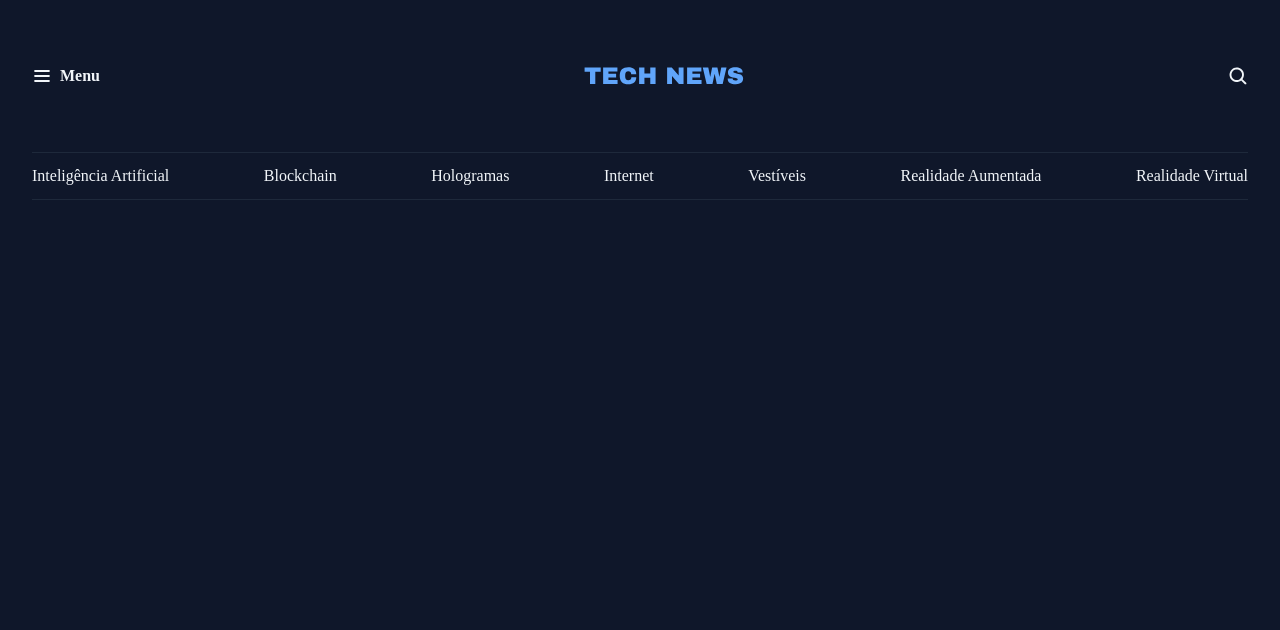
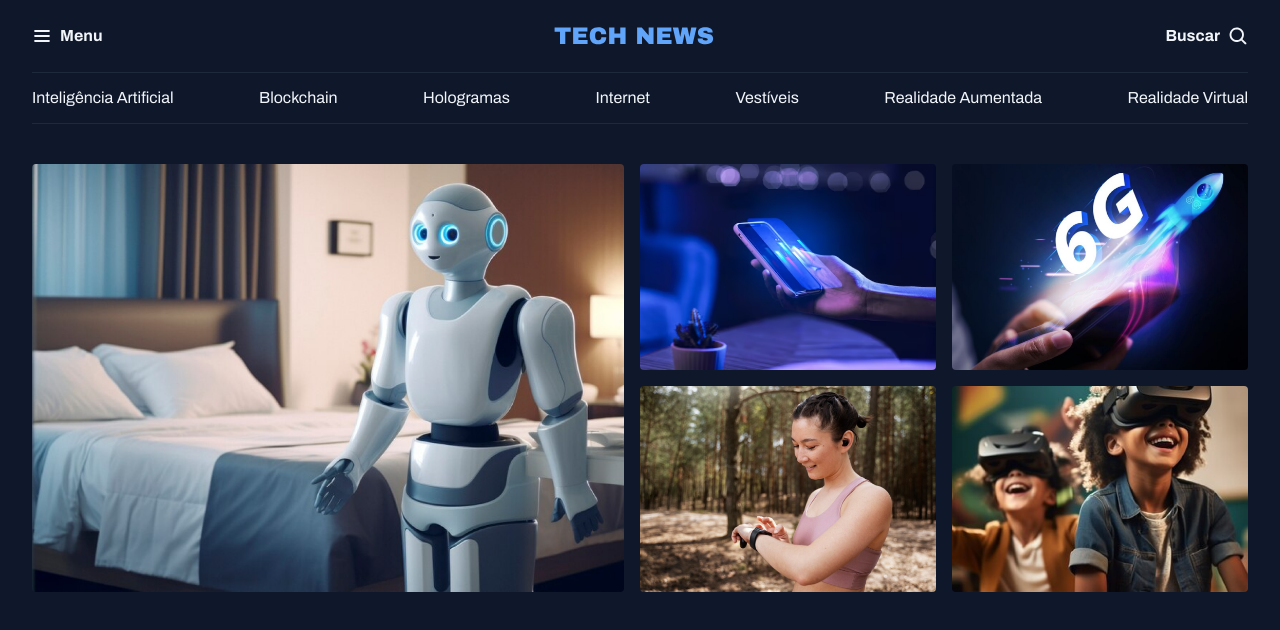
Before and after one commit to vc2024j10/Full-Stack-Projeto-portal-de-not-cias, a plain HTML site: page index.html in a window 1280 px wide. Drawn offline with Linux system fonts and the light colour scheme.

Commit message:
Estruturando a seção destaques

```diff
--- a/index.html
+++ b/index.html
@@ -15,18 +15,20 @@
   <header class="container">
     <nav id="primary" class="grid grid-flow-col">
       <div>
-                <img src="assets/icons/List.svg" alt="Ícone do menu">
+        <img src="./assets/icons/List.svg" alt="Ícone de menu">
         <strong>Menu</strong>
       </div>
 
       <div>
-                <img src="assets/Logo.svg" alt="TechNews">
+        <img src="./assets/Logo.svg" alt="TechNews logo">
       </div>
 
       <div>
-                <img src="assets/icons/MagnifyingGlass.svg" alt="ícone de lupa para pesquisa">
+        <strong>Buscar</strong>
+        <img src="./assets/icons/MagnifyingGlass.svg" alt="Ícone de lupa para pesquisa">
       </div>
     </nav>
+
     <nav id="secondary" class="grid grid-flow-col">
       <a href="#">Inteligência Artificial</a>
       <a href="#">Blockchain</a>
@@ -37,5 +39,21 @@
       <a href="#">Realidade Virtual</a>
     </nav>
   </header>
+
+  <main class="grid container">
+    <section id="featured" class="grid grid-flow-col gap-16">
+      <div>
+        <img src="assets/images/Image 01.png" alt="Imagem de um robô">
+      </div>
+
+      <div class="grid grid-cols-2 gap-16">
+        <img src="assets/images/Image 02.png" alt="">
+        <img src="assets/images/Image 03.png" alt="">
+        <img src="assets/images/Image 04.png" alt="">
+        <img src="assets/images/Image 05.png" alt="">
+      </div>
+    </section>
+
+  </main>
 </body>
 </html>
--- a/styles/global.css
+++ b/styles/global.css
@@ -12,7 +12,7 @@
   --text-color-primary: #f1f5f9;
   --text-color-secondary: #CBD5E1;
 
-    --font-family: 'archivo', sans-serif;
+  --font-family: 'Archivo', sans-serif;
   --h1: 800 24px/135% var(--font-family);
   --h2: 800 16px/140% var(--font-family);
   --h3: 800 14px/140% var(--font-family);
@@ -22,7 +22,7 @@
 }
 
 body {
-    font: var(--text-color-primary);
+  font: var(--text);
   color: var(--text-color-primary);
   background-color: var(--bg-color);
 }
@@ -40,47 +40,16 @@ h1, h2, h3 {
   font: inherit;
 }
 
+img {
+  max-width: 100%;
+}
+
 .container {
   max-width: 1280px;
   padding-inline: 32px;
   margin-inline: auto;
 }
 
-/* utility-first */
-.grid {
-    display: grid;
+main {
+  margin: 40px;
 }
-
-.grid-flow-col {
-    grid-auto-flow: column;
-}
-
-/* estilizando o header  */
-/* ocorre algum erro ao criar o arquivo e importar buscar solução depois */
-
-#primary {
-    padding-block: 60px;
-
-    div {
-        display: flex;
-        align-items: center;
-        gap: 8px;
-
-    }
-
-    /* nesting css  */
-    div:nth-child(2) {
-        margin-inline: auto;
-    }
-
-    div:nth-child(3) {
-        justify-self: end;
-    }
-}
-
-#secondary {
-    padding-block: 14px;
-    border: solid 1px var(--stroke-color);
-    border-inline: none;
-    justify-content: space-between;
-}
--- /dev/null
+++ b/styles/header.css
@@ -0,0 +1,25 @@
+#primary {
+  padding-block: 20px;
+
+  div {
+    display: flex;
+    align-items: center;
+    gap: 8px;
+  }
+
+  /* nesting css */
+  div:nth-child(2) {
+    margin-inline: auto;
+  }
+
+  div:nth-child(3) {
+    justify-self: end;
+  }
+}
+
+#secondary {
+  padding-block: 14px;
+  border: solid 1px var(--stroke-color);
+  border-inline: none;
+  justify-content: space-between;
+}
--- a/styles/index.css
+++ b/styles/index.css
@@ -1 +1,4 @@
 @import url(global.css);
+@import url(utility.css);
+@import url(header.css);
+@import url(sections.css);
--- /dev/null
+++ b/styles/sections.css
@@ -0,0 +1,7 @@
+#featured {
+  img {
+  height: 100%;
+  object-fit: cover;
+  border-radius: 4px;
+  }
+}
--- /dev/null
+++ b/styles/utility.css
@@ -0,0 +1,16 @@
+/* utility-first */
+.grid {
+  display: grid;
+}
+
+.grid-flow-col {
+  grid-auto-flow: column;
+}
+
+.grid-cols-2 {
+  grid-template-columns: 1fr 1fr;
+}
+
+.gap-16 {
+  gap: 16px;
+}
```
Lines whose indentation alone changed are shown as unchanged.
